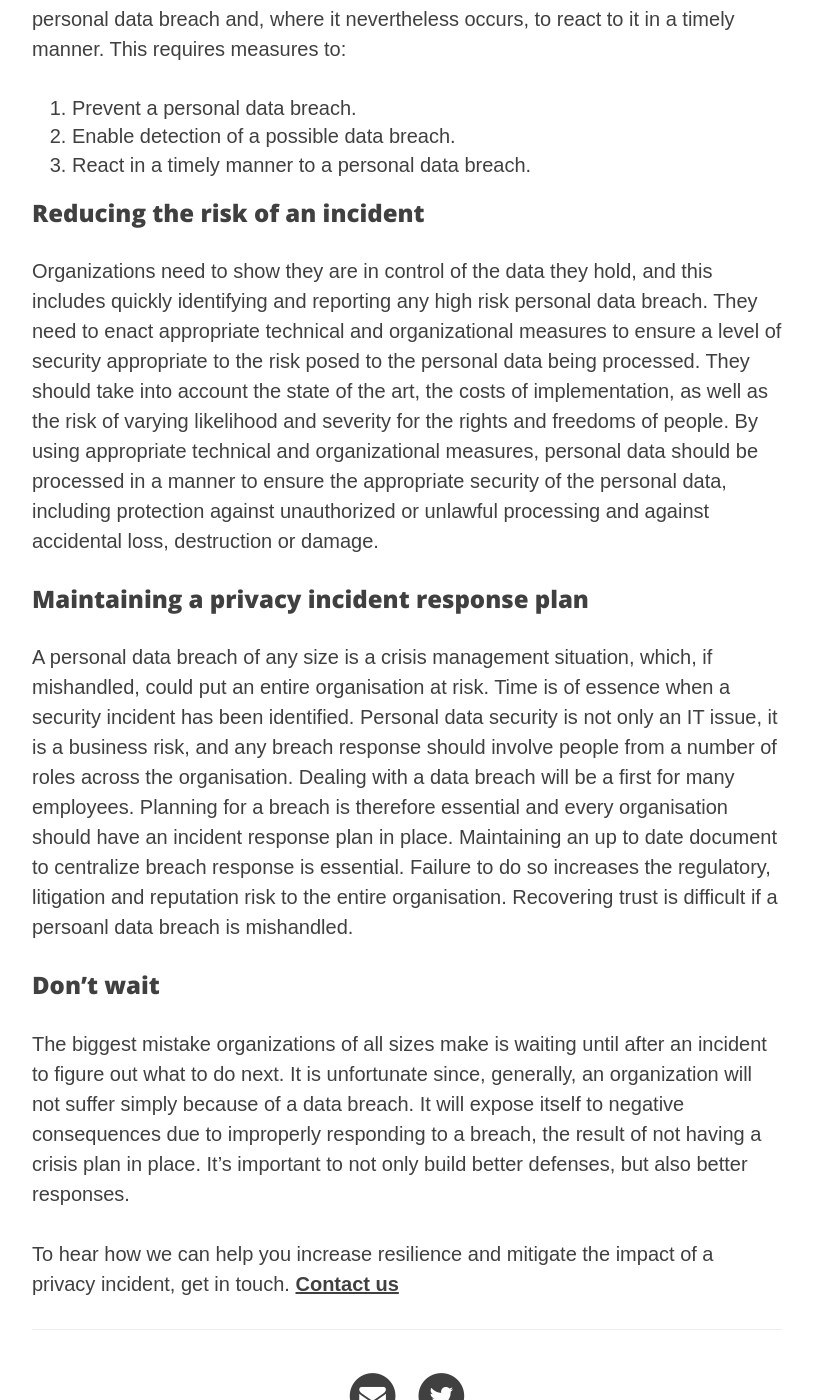
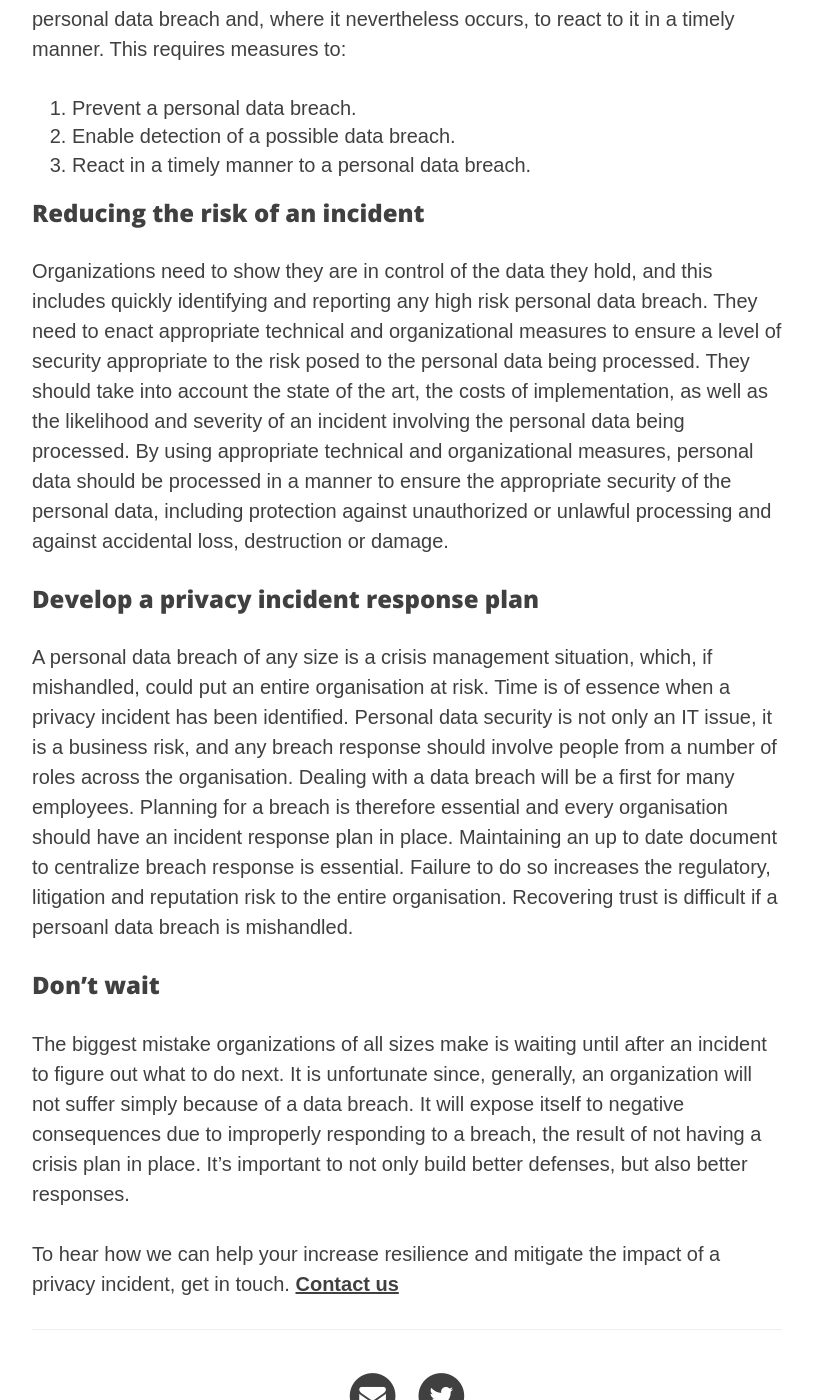
Before and after one commit to riod4/resources, a Jekyll site: the page built from _services/ensure-continuity-service.md, in a window 1280 px wide and 1400 px high, scrolled down 1062 px. Shown: the whole window, without its empty margins (233-1046 px from the left). Built offline with Jekyll 4.4.1, drawn with Linux system fonts in a browser that asks for light colours; nearby versions of some CDN libraries; some of the changed text lies outside the part shown.

Commit message:
17-02-2020 v01

```diff
--- a/_services/ensure-continuity-service.md
+++ b/_services/ensure-continuity-service.md
@@ -14,7 +14,7 @@ header-license:
 ---
 
 ## Don't expose your organization to avoidable risk
-Recovering trust is more costly than protecting private data. Preparing for possible privacy incidents provides an opportunity to identify gaps, and to develop and improve procedures that highlight an organizations accountability. It is important to ensure the objectives are measurable, with the key objective being to assure that every identifyable aspects of privacy breaches are analyzed, and procedures are defined to mitigate them. Doing the minimum and ‘getting away with it’ leads to a weak plan and no confidence in the face of a real incident. We’ll ensure you’re prepared and confident in the advent a privacy incident affects your organization.
+Recovering trust is more costly than protecting private data. Preparing for possible privacy incidents provides an opportunity to identify gaps, and develop procedures that improve an organizations accountability. It is important to ensure the objectives are measurable, with the key objective being to identify possible privacy incidents, and develop procedures to mitigate them. Doing the minimum and ‘getting away with it’ leads to a weak plan and no confidence in the face of a real incident. We’ll ensure you’re prepared and confident in the advent a privacy incident affects your organization.
 
 ### Increase your resilience
 If an organization processes personal data it must have in place appropriate technical and organizational measures to ensure a level of security appropriate to the risk posed to the personal data being processed. Consequently, a key element of any personal data security policy is being able, where possible, to prevent a personal data breach and, where it nevertheless occurs, to react to it in a timely manner. This requires measures to:
@@ -25,13 +25,12 @@ If an organization processes personal data it must have in place appropriate tec
 
 
 ### Reducing the risk of an incident
-Organizations need to show they are in control of the data they hold, and this includes quickly identifying and reporting any high risk personal data breach. They need to enact appropriate technical and organizational measures to ensure a level of security appropriate to the risk posed to the personal data being processed. They should take into account the state of the art, the costs of implementation, as well as the risk of varying likelihood and severity for the rights and freedoms of people. By using appropriate technical and organizational measures, personal data should be processed in a manner to ensure the appropriate security of the personal data, including protection against unauthorized or unlawful processing and against accidental loss, destruction or damage.
+Organizations need to show they are in control of the data they hold, and this includes quickly identifying and reporting any high risk personal data breach. They need to enact appropriate technical and organizational measures to ensure a level of security appropriate to the risk posed to the personal data being processed. They should take into account the state of the art, the costs of implementation, as well as the likelihood and severity of an incident involving the personal data being processed. By using appropriate technical and organizational measures, personal data should be processed in a manner to ensure the appropriate security of the personal data, including protection against unauthorized or unlawful processing and against accidental loss, destruction or damage.
 
-### Maintaining a privacy incident response plan
-A personal data breach of any size is a crisis management situation, which, if mishandled, could put an entire organisation at risk. Time is of essence when a security incident has been identified. Personal data security is not only an IT issue, it is a business risk, and any breach response should involve people from a number of roles across the organisation. Dealing with a data breach will be a first for many employees. Planning for a breach is therefore essential and every organisation should have an incident response plan in place. Maintaining an up to date document to centralize breach response is essential. Failure to do so increases the regulatory, litigation and reputation risk to the entire organisation. Recovering trust is difficult if a persoanl data breach is mishandled.
+### Develop a privacy incident response plan
+A personal data breach of any size is a crisis management situation, which, if mishandled, could put an entire organisation at risk. Time is of essence when a privacy incident has been identified. Personal data security is not only an IT issue, it is a business risk, and any breach response should involve people from a number of roles across the organisation. Dealing with a data breach will be a first for many employees. Planning for a breach is therefore essential and every organisation should have an incident response plan in place. Maintaining an up to date document to centralize breach response is essential. Failure to do so increases the regulatory, litigation and reputation risk to the entire organisation. Recovering trust is difficult if a persoanl data breach is mishandled.
 
 ### Don't wait
-
 The biggest mistake organizations of all sizes make is waiting until after an incident to figure out what to do next. It is unfortunate since, generally, an organization will not suffer simply because of a data breach. It will expose itself to negative consequences due to improperly responding to a breach, the result of not having a crisis plan in place. It’s important to not only build better defenses, but also better responses.
 
-To hear how we can help you increase resilience and mitigate the impact of a privacy incident, get in touch. [**Contact us**]({{ site.baseurl }}/contact)
+To hear how we can help your increase resilience and mitigate the impact of a privacy incident, get in touch. [**Contact us**]({{ site.baseurl }}/contact)
```
